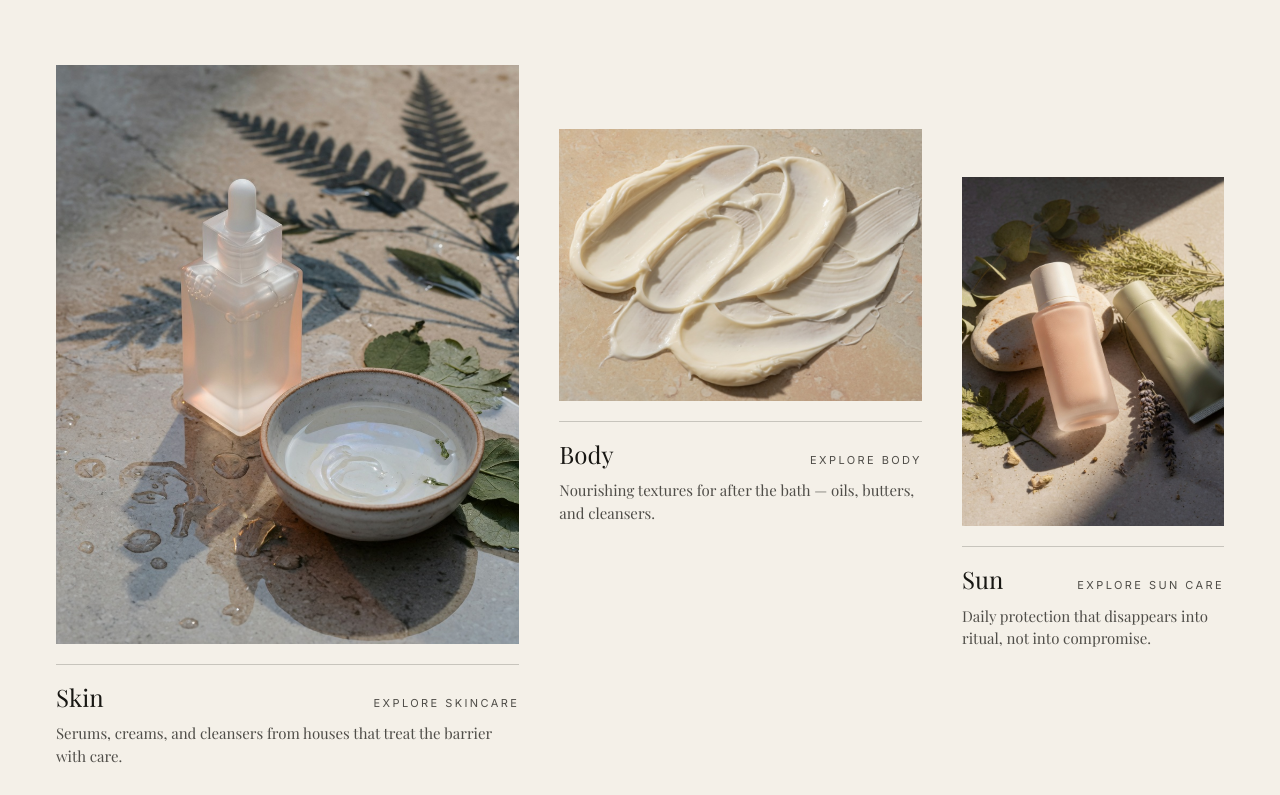
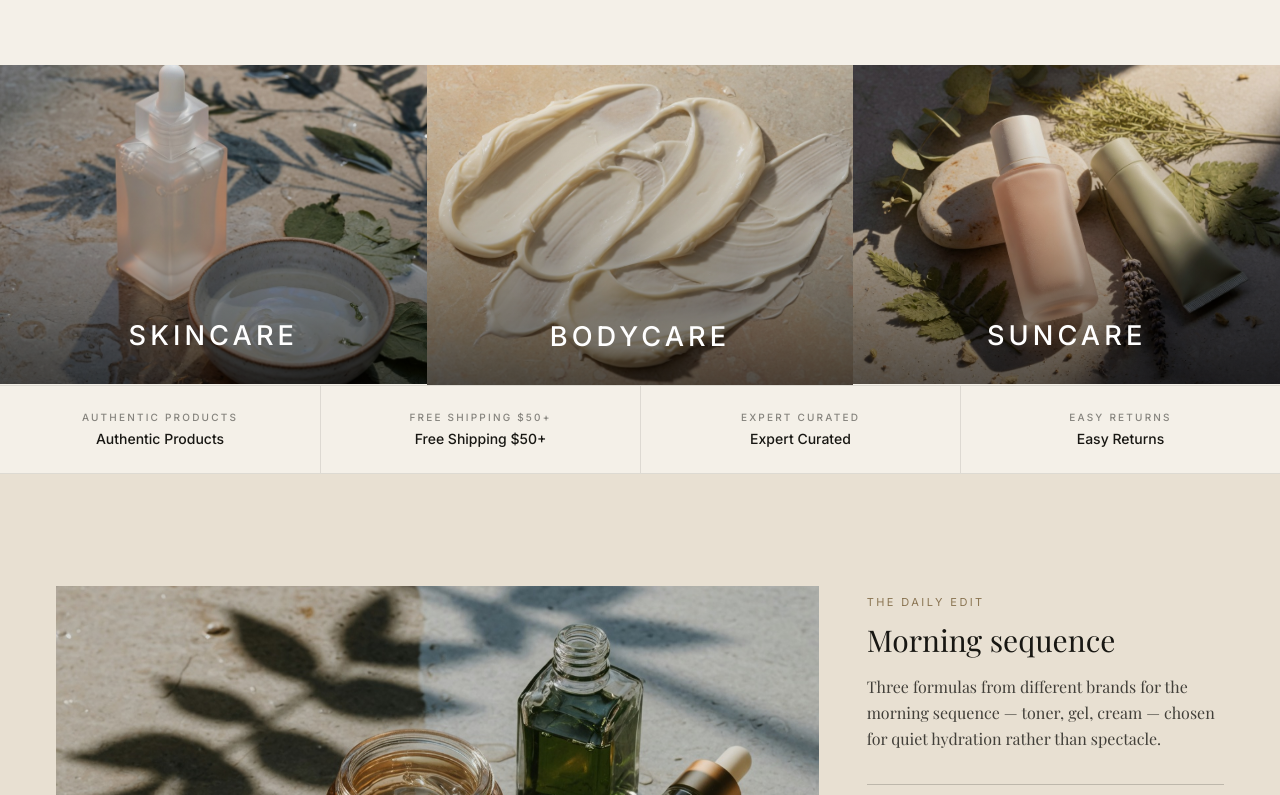
Before and after one commit to NCnguyenn/lumenora, a React (Vite) app in the folder Frontend/: page / in a window 1280 px wide. Shown: the part 1005-1800 px from the top of the page. Built offline with nearby package versions, Linux system fonts and the light colour scheme; a web font is replaced by a local one.

Commit message:
style: Redesign Categories block to match reference

```diff
--- a/Frontend/src/pages/Home.tsx
+++ b/Frontend/src/pages/Home.tsx
@@ -100,49 +100,33 @@ const heroSlides = [
 
 const categories = [
   {
-    name: 'Skin',
+    name: 'Skincare',
     href: '/shop?category=skin',
-    cta: 'Explore Skincare',
-    copy: 'Serums, creams, and cleansers from houses that treat the barrier with care.',
     image: '/assets/generated/home-contents-skin.jpg',
     fallback: '/assets/generated/product-serum.png',
-    alt: 'Curated skincare still-life',
-    aspect: 'aspect-[4/5]',
-    className: 'lg:col-span-5',
+    alt: 'Curated skincare close-up',
   },
   {
-    name: 'Body',
+    name: 'Bodycare',
     href: '/shop?category=body',
-    cta: 'Explore Body',
-    copy: 'Nourishing textures for after the bath — oils, butters, and cleansers.',
     image: '/assets/generated/home-contents-body.jpg',
     fallback: '/assets/generated/home-feature-lotion.png',
     alt: 'Body care cream texture',
-    aspect: 'aspect-[4/3]',
-    className: 'md:mt-10 lg:col-span-4 lg:mt-16',
   },
   {
-    name: 'Sun',
+    name: 'Suncare',
     href: '/shop?category=sun',
-    cta: 'Explore Sun Care',
-    copy: 'Daily protection that disappears into ritual, not into compromise.',
     image: '/assets/generated/home-contents-sun.jpg',
     fallback: '/assets/generated/product-sunscreen.png',
     alt: 'Sun care with foliage',
-    aspect: 'aspect-[3/4]',
-    className: 'md:col-start-2 lg:col-span-3 lg:col-start-auto lg:mt-28',
   },
-  {
-    name: 'Fragrance',
-    href: '/shop?category=fragrance',
-    cta: 'Explore Fragrance',
-    copy: 'Quiet scents for skin and linen — layered notes, never noise.',
-    image: '/assets/generated/home-brand-interlude.jpg',
-    fallback: '/assets/generated/home-composition-sunscreen.jpg',
-    alt: 'Fragrance and botanical mineral texture',
-    aspect: 'aspect-[4/3]',
-    className: 'md:col-span-2 lg:col-span-12 lg:mt-6 lg:max-w-md lg:ml-auto',
-  },
+] as const;
+
+const trustBadges = [
+  { label: 'Authentic Products', detail: 'Authentic Products' },
+  { label: 'Free Shipping $50+', detail: 'Free Shipping $50+' },
+  { label: 'Expert Curated', detail: 'Expert Curated' },
+  { label: 'Easy Returns', detail: 'Easy Returns' },
 ] as const;
 
 const dailyEditNames = [
@@ -468,8 +452,8 @@ export function Home() {
 
       {/* ── Categories ── */}
       <section id="home-categories" className="border-b border-charcoal/10 bg-ivory">
-        <div className="mx-auto max-w-editorial px-5 py-16 sm:px-6 md:px-10 md:py-24 lg:px-14 lg:py-28">
-          <div className="editorial-reveal mb-12 max-w-2xl md:mb-16">
+        <div className="mx-auto max-w-editorial px-5 pt-16 pb-12 sm:px-6 md:px-10 md:pt-24 md:pb-16 lg:px-14 lg:pt-28">
+          <div className="editorial-reveal max-w-2xl">
             <p className="text-[11px] font-medium uppercase tracking-folio text-brass">
               Shop by collection
             </p>
@@ -478,43 +462,55 @@ export function Home() {
               many brands, rather than a catalogue of one house.
             </p>
           </div>
+        </div>
 
-          <div
-            data-layout="home-categories"
-            className="grid grid-cols-1 items-start gap-10 md:grid-cols-2 md:gap-8 lg:grid-cols-12 lg:gap-7 xl:gap-10"
-          >
+        <div className="grid grid-cols-1 md:grid-cols-3">
           {categories.map((cat) => (
             <Link
               key={cat.name}
               to={cat.href}
-                className={cn(
-                  'editorial-reveal group block focus-visible:outline focus-visible:outline-2 focus-visible:outline-offset-4 focus-visible:outline-charcoal',
-                  cat.className
-                )}
+              className="editorial-reveal group relative block aspect-[4/3] overflow-hidden focus-visible:outline focus-visible:outline-2 focus-visible:outline-offset-[-2px] focus-visible:outline-white"
             >
-                <figure>
-                  <div className={cn('overflow-hidden bg-parchment', cat.aspect)}>
               <EditorialImg
                 src={cat.image}
                 fallback={cat.fallback}
                 alt={cat.alt}
                 width={800}
-                      height={1000}
+                height={600}
                 className="editorial-image h-full w-full object-cover"
               />
+              {/* Dark gradient overlay for text legibility */}
+              <div
+                className="absolute inset-0 bg-gradient-to-t from-black/60 via-black/20 to-transparent"
+                aria-hidden
+              />
+              <div className="absolute inset-x-0 bottom-0 p-6 text-center md:p-8">
+                <h2 className="font-sans text-xl font-medium uppercase tracking-[0.15em] text-white md:text-2xl lg:text-[1.7rem]">
+                  {cat.name}
+                </h2>
               </div>
-                  <figcaption className="mt-5 border-t border-charcoal/20 pt-4">
-                    <div className="flex items-baseline justify-between gap-4">
-                      <h2 className="font-serif text-2xl text-charcoal">{cat.name}</h2>
-                      <span className="editorial-link text-[11px] uppercase tracking-folio text-charcoal/75">
-                        {cat.cta}
+            </Link>
+          ))}
+        </div>
+
+        {/* Trust bar */}
+        <div className="border-t border-charcoal/10 bg-ivory">
+          <div className="mx-auto max-w-editorial">
+            <div className="grid grid-cols-2 divide-x divide-charcoal/10 md:grid-cols-4">
+              {trustBadges.map((badge) => (
+                <div
+                  key={badge.label}
+                  className="flex flex-col items-center justify-center gap-1 px-4 py-5 text-center md:py-6"
+                >
+                  <span className="text-[10px] font-medium uppercase tracking-folio text-charcoal/50">
+                    {badge.label}
+                  </span>
+                  <span className="text-xs font-medium text-charcoal md:text-sm">
+                    {badge.detail}
                   </span>
                 </div>
-                    <p className="mt-2 font-serif text-[15px] text-charcoal/75">{cat.copy}</p>
-                  </figcaption>
-                </figure>
-              </Link>
               ))}
+            </div>
           </div>
         </div>
       </section>
```
Also changed, not shown: 12 other files (tests, documents, lock files or other folders). Lines whose indentation alone changed are shown as unchanged.
